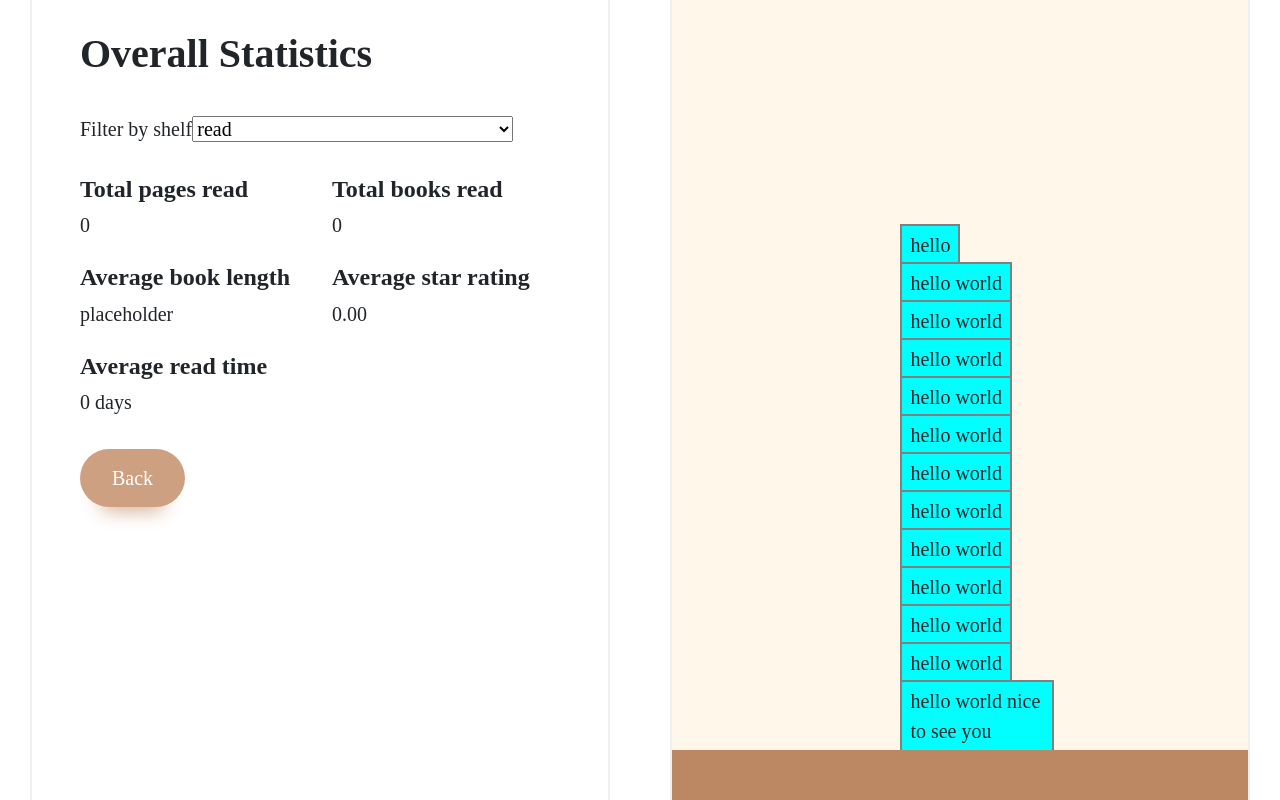
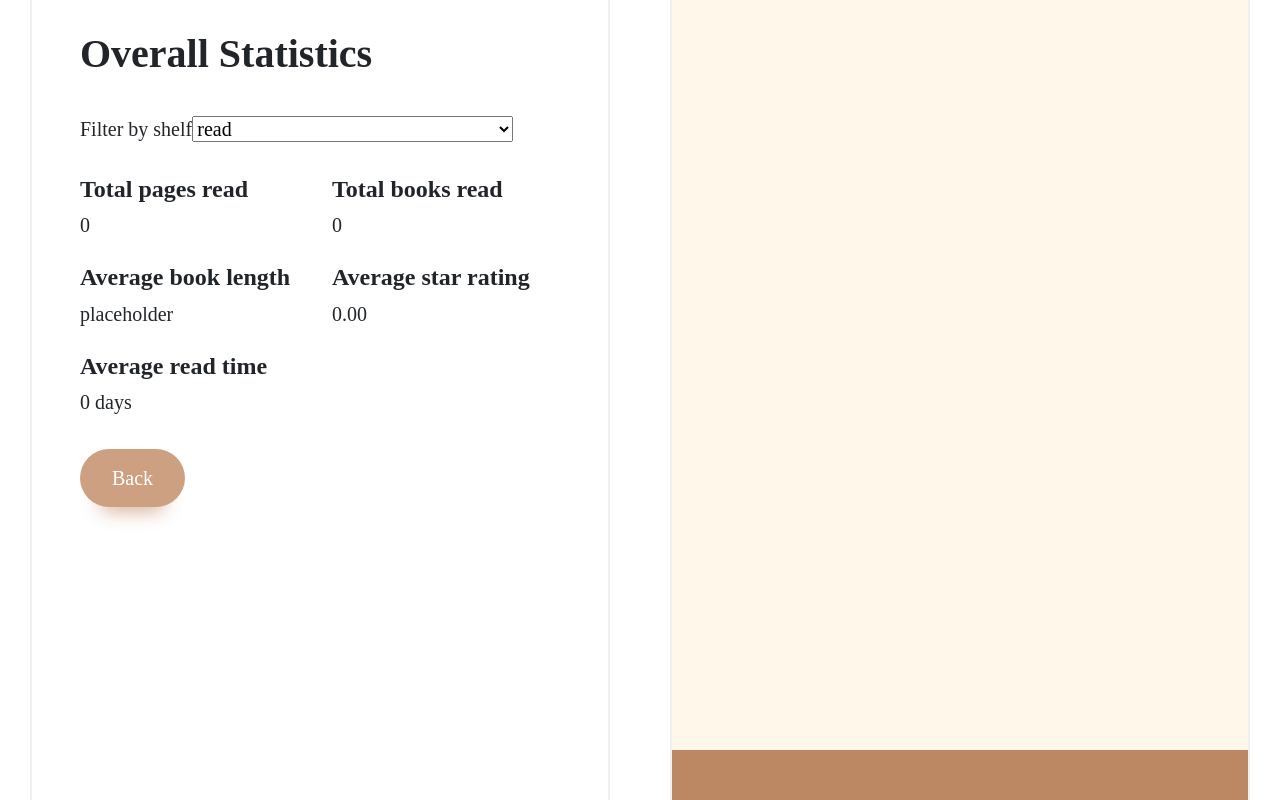
Before and after one commit to ReusableChopsticks/GoodreadsAnalyser, a React (Vite) app: page /view in a window 1280 px wide. Built offline with nearby package versions, Linux system fonts and the light colour scheme.

Commit message:
added evenly spaced random colours to book spines

```diff
--- a/src/Data/repo.tsx
+++ b/src/Data/repo.tsx
@@ -66,7 +66,7 @@ const clearData = (): void => {
 }
 
 /**
- *
+ * Removes any text from book titles that are in parenthesis
  * @param data an array of goodreads fields
  * @returns the same array but titles are cleaned
  */
@@ -80,8 +80,8 @@ const processData = (data: GoodreadsDataField[]) => {
 
   // process the title: remove brackets and colons
   processed = processed.map(field => {
-    // Use regular expression to match everything after '(' or ':' and remove it
-    const cleanedTitle = field.Title.replace(/[:\(].*$/, '').trim();
+    // Use regular expression to match everything after '(' and remove it
+    const cleanedTitle = field.Title.replace(/[\(].*$/, '').trim();
     console.log(cleanedTitle);
 
     // Return a new object with the cleaned title while preserving other properties
--- a/src/ViewPage/ViewPage.css
+++ b/src/ViewPage/ViewPage.css
@@ -53,9 +53,9 @@
 .book-spine {
   /* min-height: 50px; */
   height: fit-content;
-  max-width: 150px;
+  max-width: 300px;
   width: fit-content;
-  outline: solid gray 2px;
+  box-shadow: inset 0px -5px 5px 0px rgba(0,0,0,0.2);
 
   /* randomise these values in react */
   background-color: aqua;
--- a/src/ViewPage/ViewPage.tsx
+++ b/src/ViewPage/ViewPage.tsx
@@ -5,12 +5,40 @@ import { PAGE_HEIGHT_M } from "../Data/constants";
 import "./ViewPage.css";
 import { useNavigate } from "react-router-dom";
 
+const MIN_INDENT = 4;
+const MAX_INDENT = 10;
+
+const randomIntRange = (min: number, max: number): number => {
+  return Math.random() * (max - min) + min;
+}
+
+const golden_ratio_conjugate = 0.618033988749895;
+const BookSpine = ({ children, hue }: {children: React.ReactNode, hue: number}) => {
+  // make sure hues are evenly spaced using the golden ratio
+  // https://martin.ankerl.com/2009/12/09/how-to-create-random-colors-programmatically/
+
+  const style: React.CSSProperties = {
+    backgroundColor: `hsl(${hue},90%,90%)`,
+    marginLeft: (randomIntRange(MIN_INDENT, MAX_INDENT)).toString() + "rem",
+  }
+
+  return (
+    <div className="book-spine" style={style}>
+      {children}
+    </div>
+  );
+};
+
 export default function ViewPage() {
   const [books, setBooks] = useState<GoodreadsDataField[]>(getData());
   const totalBooks = getTotalBookCount(books);
   const totalPages = getTotalPageCount(books);
 
   const navigate = useNavigate();
+
+  // initial value for hue of book spine
+  let h = Math.random();
+
 
   // load the data in on page load
   useEffect(() => {
@@ -62,19 +90,14 @@ export default function ViewPage() {
       {/* <span>Your book tower is: </span>
       <span>not tall enough</span> */}
       <div className="floor" />
-      <div className="book-spine">hello world nice to see you</div>
-      <div className="book-spine">hello world</div>
-      <div className="book-spine">hello world</div>
-      <div className="book-spine">hello world</div>
-      <div className="book-spine">hello world</div>
-      <div className="book-spine">hello world</div>
-      <div className="book-spine">hello world</div>
-      <div className="book-spine">hello world</div>
-      <div className="book-spine">hello world</div>
-      <div className="book-spine">hello world</div>
-      <div className="book-spine">hello world</div>
-      <div className="book-spine">hello world</div>
-      <div className="book-spine">hello</div>
+      {books.map((book) => {
+        // keep adding the golden ratio so similar colours do not appear next to each other
+        h += golden_ratio_conjugate;
+        h %= 1;
+        return (
+          <BookSpine hue={h*360}>{book.Title}</BookSpine>
+        )
+      })}
     </div>
   </div>;
 }
```
